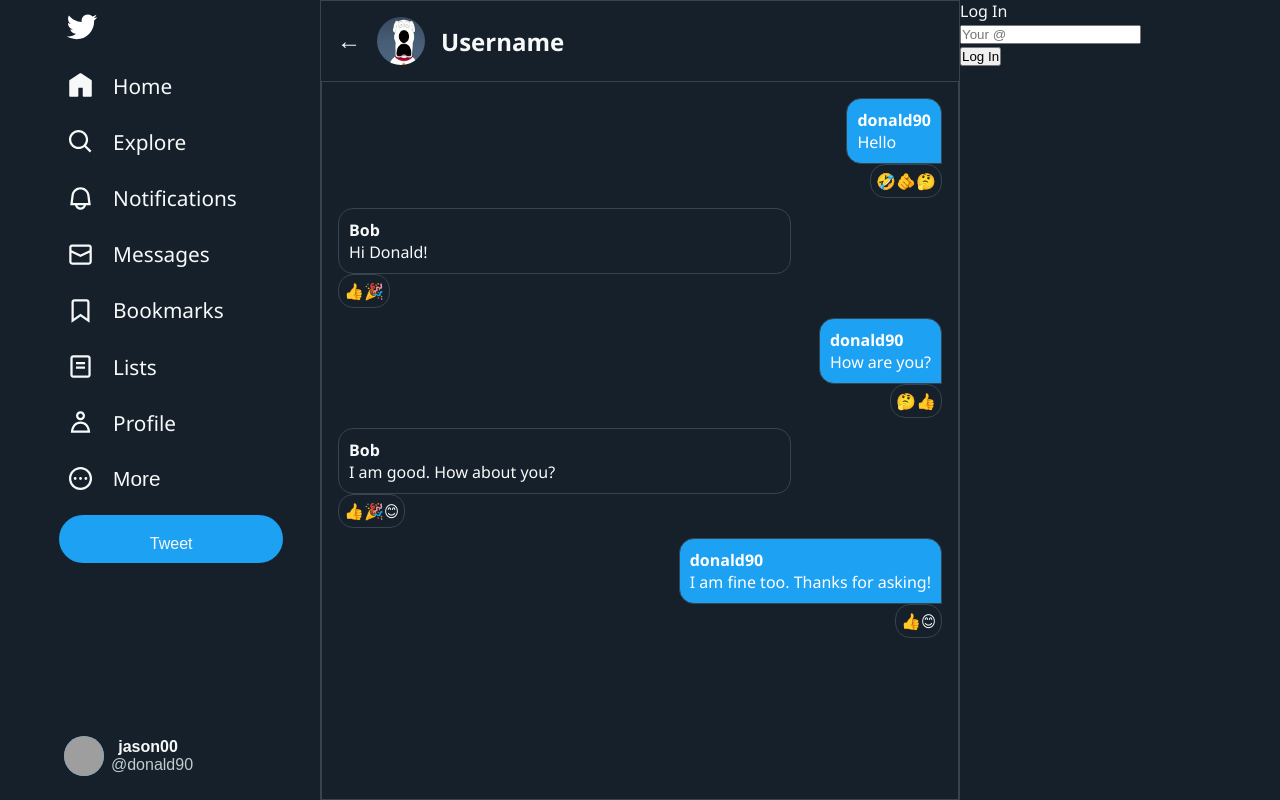
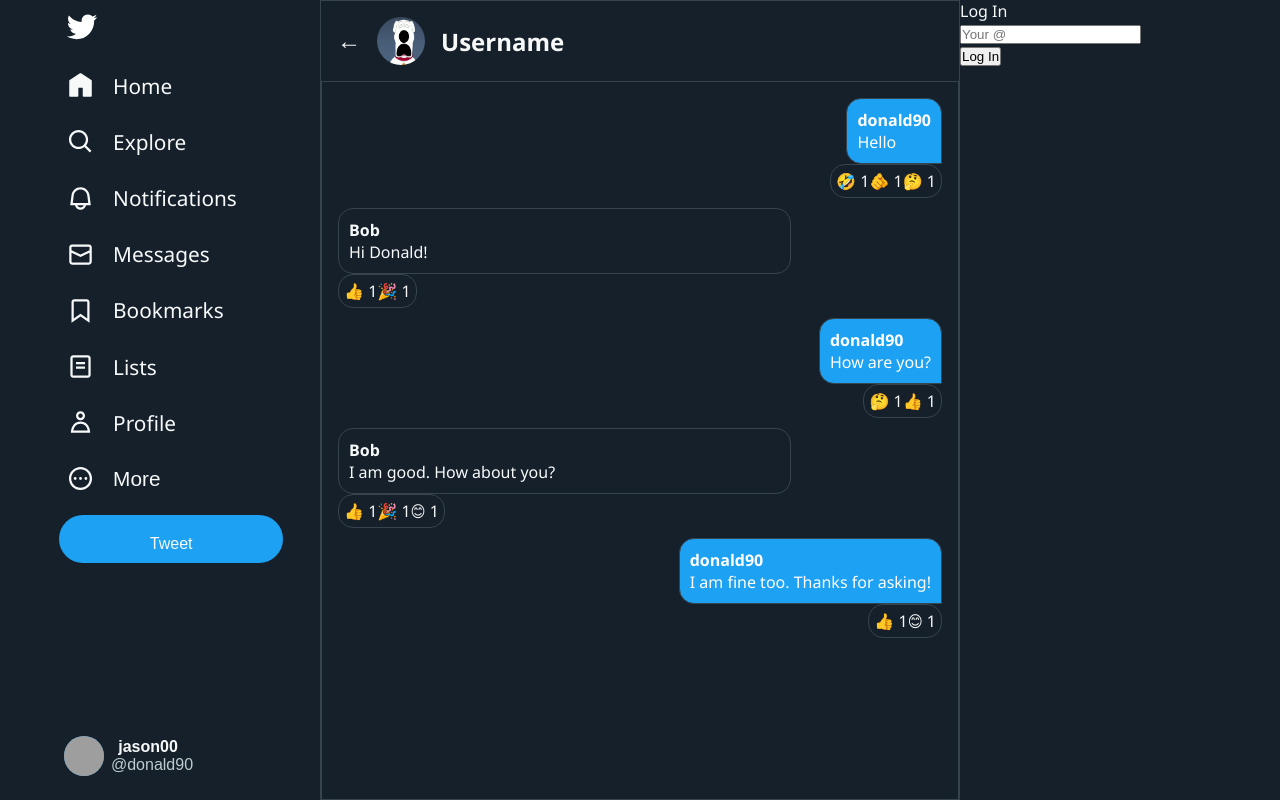
Before and after one commit to bl33h/twitterClone, a React (Create React App) app in the folder frontend/: page /chat/1 in a window 1280 px wide. Built offline with nearby package versions, Linux system fonts and the light colour scheme; grey boxes are pictures that could not be loaded.

Commit message:
Random Reactions Added

```diff
--- a/frontend/src/components/inbox/message.jsx
+++ b/frontend/src/components/inbox/message.jsx
@@ -1,9 +1,22 @@
-import React from 'react';
+import React, { useState } from 'react';
 import './message.scss';
 
 function Message({isUserMessage, ...data}) {
+    const [reactions, setReactions] = useState(data.reactions);
+    const emojis = ['😀', '😃', '😄', '😁', '😆', '😅', '😂', '🤣', '😊', '😇'];
+
+    const addRandomReaction = () => {
+        const randomEmoji = emojis[Math.floor(Math.random() * emojis.length)];
+        setReactions([...reactions, randomEmoji]);
+    };
+
+    const groupedReactions = reactions.reduce((grouped, reaction) => {
+        grouped[reaction] = (grouped[reaction] || 0) + 1;
+        return grouped;
+    }, {});
+
     return (
-        <div className={"message"}>
+        <div className={"message"} onClick={addRandomReaction}>
             <div className={`bubble ${isUserMessage ? 'user-message' : ''}`}>
                 <div className="message-user">
                     {data.user.username}
@@ -13,8 +26,8 @@ function Message({isUserMessage, ...data}) {
                 </div>
             </div>
             <div className={`message-reactions ${isUserMessage ? 'user-message' : ''}`}>
-                {data.reactions.map(reaction => (
-                    <span className={"reaction"}>{reaction}</span>
+                {Object.entries(groupedReactions).map(([reaction, count]) => (
+                    <span className={"reaction"}>{reaction} {count}</span>
                 ))}
             </div>
         </div>
```
